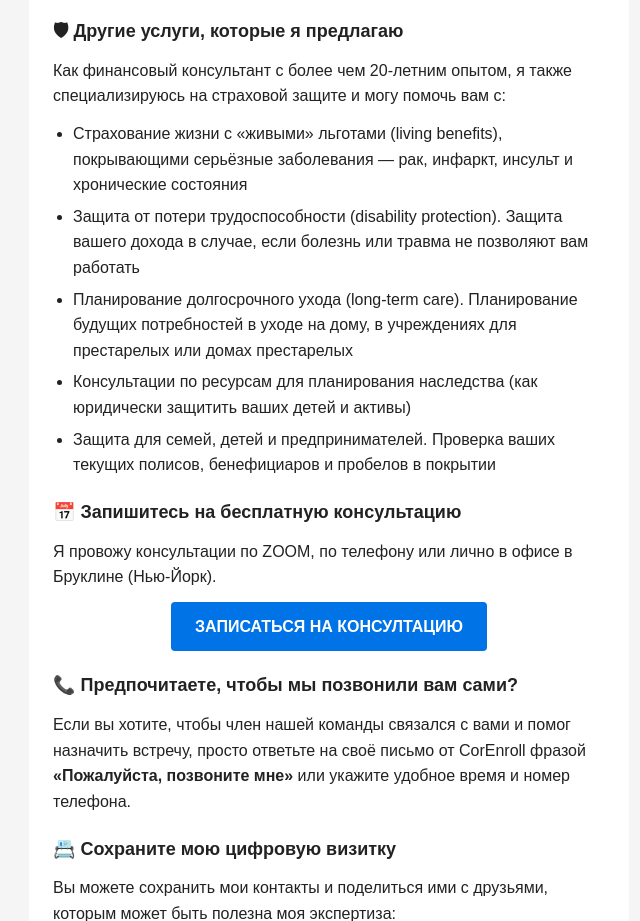
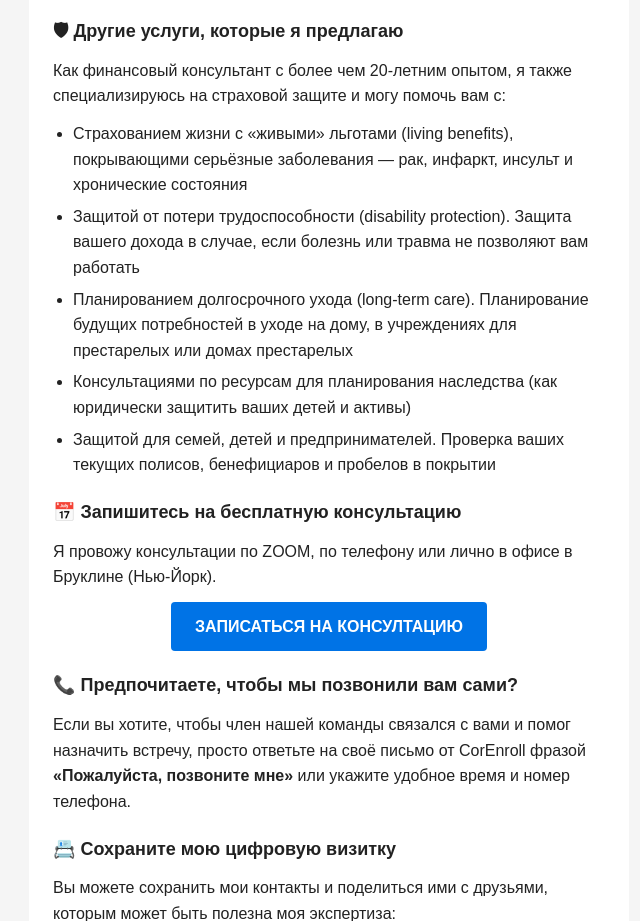
Before and after one commit to sozdatel3/julia_mail_ru, a plain HTML site: page index.html in a window 1280 px wide. Shown: the part 1831-2752 px from the top of the page, without its empty margins (311-951 px from the left). Drawn offline with Linux system fonts and the light colour scheme.

Commit message:
4090 err5

```diff
--- a/index.html
+++ b/index.html
@@ -108,11 +108,11 @@
               Как финансовый консультант с более чем 20-летним опытом, я также специализируюсь на страховой защите и могу помочь вам с:
             </p>
             <ul style="margin:0 0 20px 20px; padding:0;">
-              <li style="margin-bottom:6px;">Страхование жизни с «живыми» льготами (living benefits), покрывающими серьёзные заболевания — рак, инфаркт, инсульт и хронические состояния</li>
-              <li style="margin-bottom:6px;">Защита от потери трудоспособности (disability protection). Защита вашего дохода в случае, если болезнь или травма не позволяют вам работать</li>
-              <li style="margin-bottom:6px;">Планирование долгосрочного ухода (long-term care). Планирование будущих потребностей в уходе на дому, в учреждениях для престарелых или домах престарелых</li>
-              <li style="margin-bottom:6px;">Консультации по ресурсам для планирования наследства (как юридически защитить ваших детей и активы)</li>
-              <li style="margin-bottom:6px;">Защита для семей, детей и предпринимателей. Проверка ваших текущих полисов, бенефициаров и пробелов в покрытии</li>
+              <li style="margin-bottom:6px;">Страхованием жизни с «живыми» льготами (living benefits), покрывающими серьёзные заболевания — рак, инфаркт, инсульт и хронические состояния</li>
+              <li style="margin-bottom:6px;">Защитой от потери трудоспособности (disability protection). Защита вашего дохода в случае, если болезнь или травма не позволяют вам работать</li>
+              <li style="margin-bottom:6px;">Планированием долгосрочного ухода (long-term care). Планирование будущих потребностей в уходе на дому, в учреждениях для престарелых или домах престарелых</li>
+              <li style="margin-bottom:6px;">Консультациями по ресурсам для планирования наследства (как юридически защитить ваших детей и активы)</li>
+              <li style="margin-bottom:6px;">Защитой для семей, детей и предпринимателей. Проверка ваших текущих полисов, бенефициаров и пробелов в покрытии</li>
             </ul>
 
             <!-- CONSULTATION SECTION -->
```
